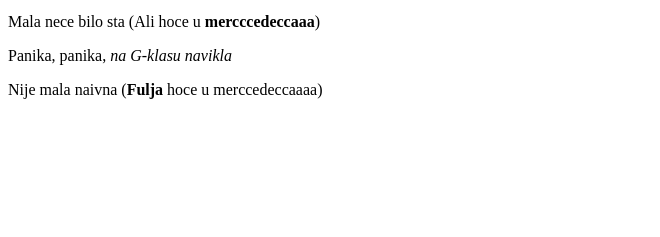
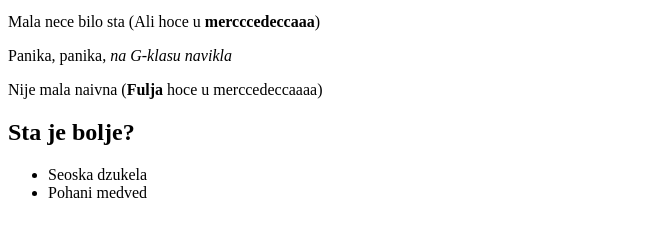
Before and after one commit to jurkenik/git-test, a plain HTML site: page index.html in a window 1280 px wide. Shown: the part 101-338 px from the top of the page, without its empty margins (0-660 px from the left). Drawn offline with Linux system fonts and the light colour scheme.

Commit message:
Cepaj bajo

```diff
--- a/index.html
+++ b/index.html
@@ -11,5 +11,11 @@
         <p>Mala nece bilo sta (Ali hoce u <strong>mercccedeccaaa</strong>)</p>
         <p>Panika, panika, <em>na G-klasu navikla</em></p>
         <p>Nije mala naivna (<strong>Fulja</strong> hoce u merccedeccaaaa)</p>
+<p></p>
+<h2>Sta je bolje?</h2>
+        <ul>
+            <li>Seoska dzukela</li>
+            <li>Pohani medved</li>
+        </ul>
     </body>
 </html>
```
